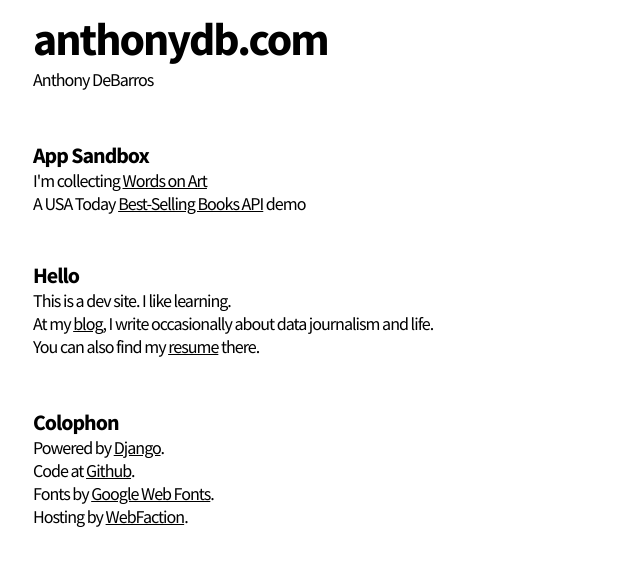
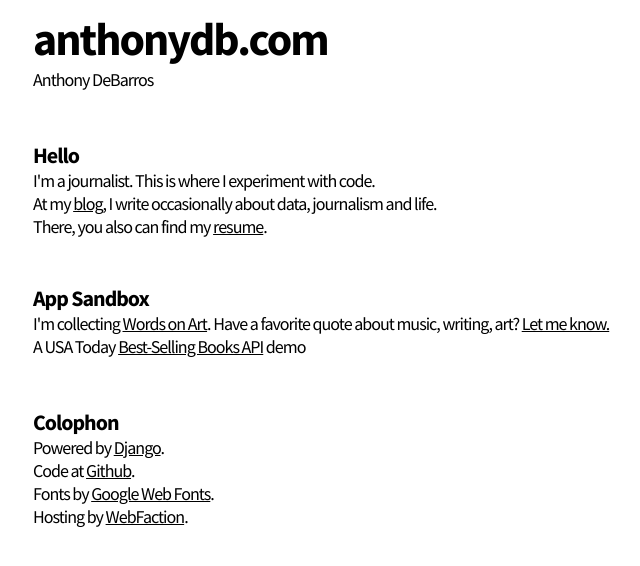
Before and after one commit to anthonydb/sandbox-project, a Django app: template core/templates/home.html in a window 1280 px wide. Shown: the top 566 px of the page, without its empty margins (107-747 px from the left). Run offline with Django 3.2, Linux system fonts and the light colour scheme; the template is opened without the code that fills it, so the values that code supplies are empty; parts of the project's set-up code (start-up, migrations or seed data) failed here and were passed over; some web fonts are replaced.

Commit message:
Tweak home page.

```diff
--- a/core/templates/home.html
+++ b/core/templates/home.html
@@ -8,15 +8,15 @@
         <h1>anthonydb.com</h1>
         Anthony DeBarros
     <div id="contents">
-        <h2>App Sandbox</h2>
-        I'm collecting <a href="/words/">Words on Art</a><br/>
-        A USA Today <a href="/apis/books/">Best-Selling Books API</a> demo<br/>
+        <h2>Hello</h2>
+        I'm a journalist. This is where I experiment with code.<br/>
+        At my <a href="http://www.anthonydebarros.com" target="_blank">blog,</a> I write occasionally about data, journalism and life.</br>
+        There, you also can find my <a href="http://www.anthonydebarros.com/resume/" target="_blank">resume</a>.</br>
         <br/>
         <br/>
-        <h2>Hello</h2>
-        This is a dev site. I like learning.<br/>
-        At my <a href="http://www.anthonydebarros.com" target="_blank">blog,</a> I write occasionally about data journalism and life.</br>
-        You can also find my <a href="http://www.anthonydebarros.com/resume/" target="_blank">resume</a> there.</br>
+        <h2>App Sandbox</h2>
+        I'm collecting <a href="/words/">Words on Art</a>. Have a favorite quote about music, writing, art? <a href="/words/suggest/">Let me know.</a><br/>
+        A USA Today <a href="/apis/books/">Best-Selling Books API</a> demo<br/>
     </div>
     <div id="footer">
         <h2>Colophon</h2>
```
